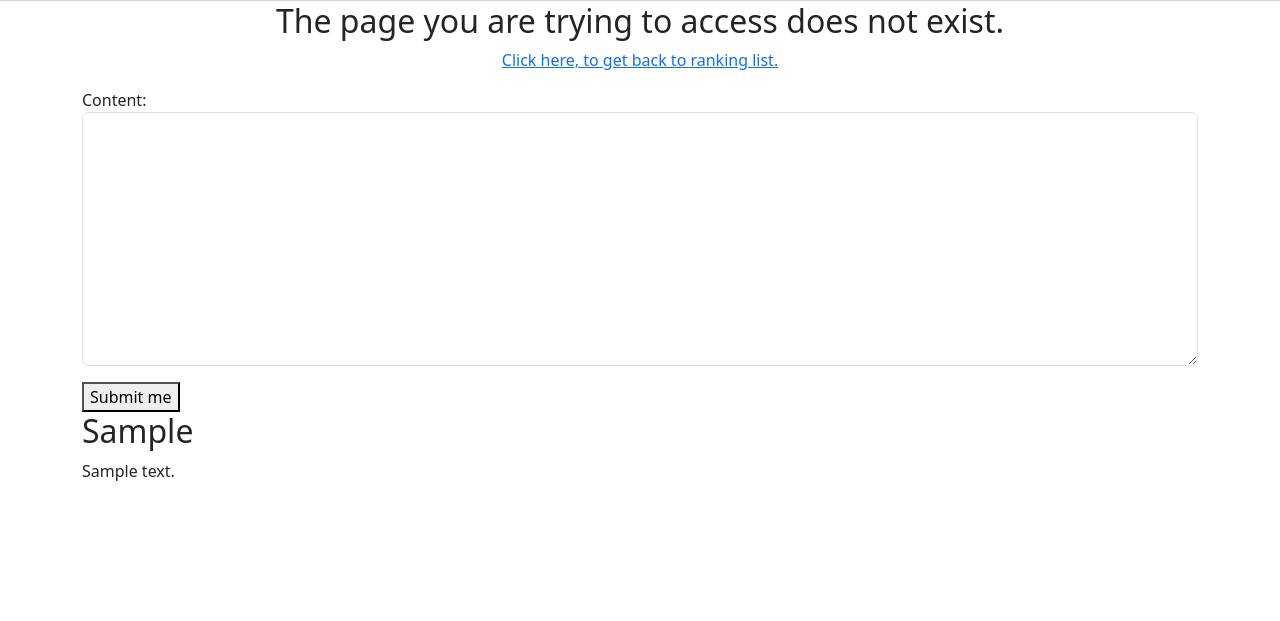
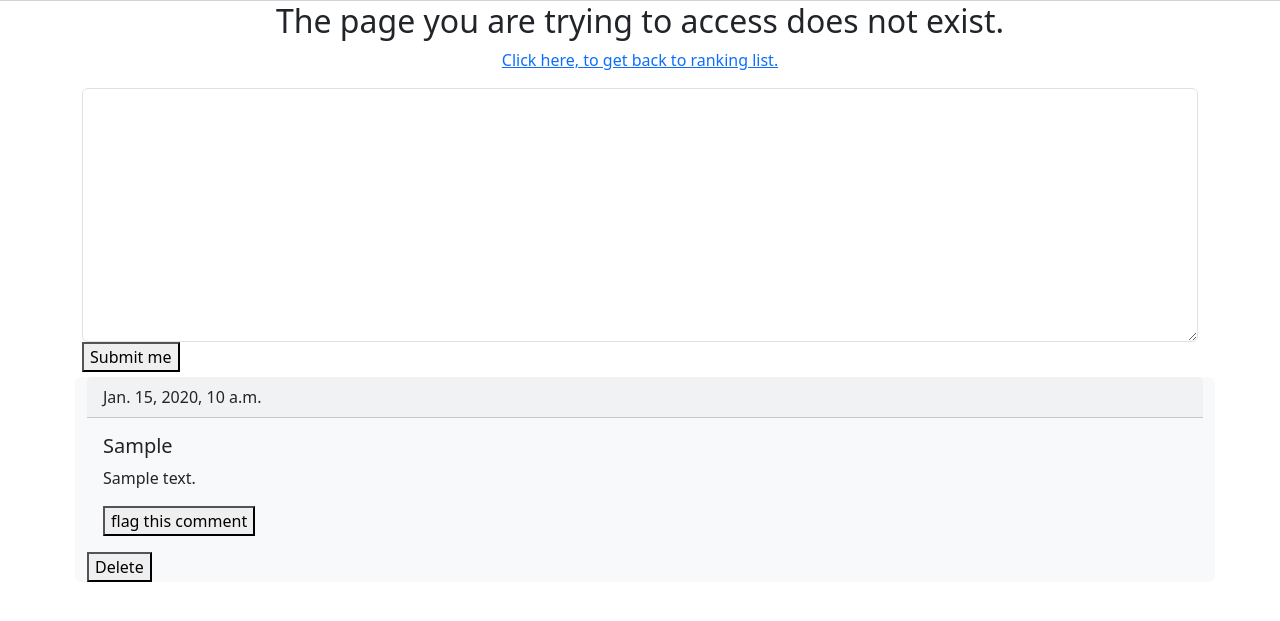
Before and after one commit to jensbrauer/rankYourSwordFighterResubmission, a Django app: a page that uses templates/character_page.html in a window 1280 px wide. Shown: the part 58-679 px from the top of the page. Run offline with Django 3.2, Linux system fonts and the light colour scheme; tables that the repository leaves empty hold one stand-in row (values such as "Sample post").

Commit message:
Add flag and delete btns to comments

```diff
--- a/ranking/models.py
+++ b/ranking/models.py
@@ -31,11 +31,14 @@ class Comment(models.Model):
     swordfighter = models.ForeignKey(Swordfighter, on_delete=models.CASCADE, related_name="comments")
     submitted_by = models.CharField(max_length=100)
     submitted_on_date = models.DateTimeField(auto_now_add=True)
-    reported = models.BooleanField(default=False)
     content = models.TextField()
+    flags = models.ManyToManyField(User, related_name='comment_flag', blank=True)
 
     class Meta:
-        ordering = ["submitted_on_date"]
+        ordering = ["-submitted_on_date"]
 
     def __str__(self):
         return f"{self.submitted_by} on {self.submitted_on_date} - {self.content}"
+
+    def count_flags(self):
+        return self.flags.count()
--- a/ranking/urls.py
+++ b/ranking/urls.py
@@ -7,5 +7,7 @@ urlpatterns = [
     path('upvote/<slug:slug>', views.SwordfighterUpvote.as_view(), name="swordfighter_upvote"),
     path('contribute', views.Contribute.as_view(), name='contribute'),
     path('delete/<slug>/', views.Delete_swordfighter.as_view(), name='delete'),
-    path('edit/<slug>/', views.edit_swordfighter.as_view(), name='edit')
+    path('edit/<slug>/', views.edit_swordfighter.as_view(), name='edit'),
+    path('flag/<id>', views.FlagComment.as_view(), name='flag_comment'),
+    path('delete_comment/<id>', views.DeleteComment.as_view(), name='delete_comment'),
 ]
--- a/ranking/views.py
+++ b/ranking/views.py
@@ -2,7 +2,7 @@ from django.shortcuts import render, get_object_or_404, reverse, redirect
 from django.views import generic, View
 from django.http import HttpResponseRedirect
 from django.db.models import Count
-from .models import Swordfighter, Comment
+from .models import Swordfighter, Comment, User
 from .forms import SwordfighterForm, CommentForm
 from django.db.models import Q
 
@@ -17,6 +17,11 @@ class SwordfighterDetail(View):
     def get(self, request, slug, *args, **kwargs):
         queryset = Swordfighter.objects
         swordfighter = get_object_or_404(queryset, slug=slug)
+        swordfighter_comments = Comment.objects.filter(swordfighter=swordfighter)
+        flagged_comments = []
+        for comment in swordfighter_comments:
+            if comment.flags.filter(id=self.request.user.id):
+                flagged_comments.append(comment.id)
 
         comments = Comment.objects.filter(swordfighter=swordfighter)
         return render(
@@ -25,7 +30,8 @@ class SwordfighterDetail(View):
             {
                 "swordfighter": swordfighter,
                 "comments": comments,
-                "comment_form": CommentForm()
+                "comment_form": CommentForm(),
+                "flagged_comments": flagged_comments,
             }
         )
 
@@ -138,6 +144,23 @@ class edit_swordfighter(View):
 
     def post(self, request, slug):
         swordfighter = Swordfighter.objects.get(slug=slug)
-        submit_form = SwordfighterForm(request.POST, instance=swordfighter)
+        submit_form = SwordfighterForm(request.POST, request.FILES, instance=swordfighter)
         submit_form.save()
         return redirect('contribute')
+
+class FlagComment(View):
+
+    def post(self, request, id, *args, **kwargs):
+        comment = Comment.objects.get(id=id)
+        if comment.flags.filter(id=request.user.id).exists():
+            comment.flags.remove(request.user)
+        else:
+            comment.flags.add(request.user)
+
+        return HttpResponseRedirect(request.META.get('HTTP_REFERER'))
+
+class DeleteComment(View):
+    def post(self, request, id):
+        instance = Comment.objects.get(id=id)
+        instance.delete()
+        return HttpResponseRedirect(request.META.get('HTTP_REFERER'))
--- a/static/css/style.css
+++ b/static/css/style.css
@@ -97,3 +97,8 @@
   background-color: yellow;
   width: 100%;
 }
+
+#comment {
+  background-color: aqua;
+  margin: 5px;
+}
--- a/templates/character_page.html
+++ b/templates/character_page.html
@@ -39,13 +39,33 @@
 <!-- Commentform here -->
 
 <form method="post">
-    {{ comment_form.as_p }}
+    {{ comment_form.content }}
     {% csrf_token %}
     <button type="submit">Submit me</button>
 </form>
 
 {% for comment in comments %}
-<h2>{{comment.submitted_by}}</h2>
-<p>{{comment.content}}</p>
+<div class="row">
+    <div class="card text-dark bg-light mb-3">
+        <div class="card-header">{{comment.submitted_on_date}}</div>
+        <div class="card-body">
+          <h5 class="card-title">{{comment.submitted_by}}</h5>
+          <p class="card-text">{{comment.content}}</p>
+        <form class="d-inline" action="{% url 'flag_comment' comment.id %}" method="POST">
+            {% csrf_token %}
+            {% if comment.id in flagged_comments %}
+            <button type="submit" name="comment_id" value="{{comment.id}}" class="btn-like">Flagged</button>
+            {% else %}
+            <button type="submit" name="comment_id" value="{{comment.id}}" class="btn-like">flag this comment</button>
+            {% endif %}
+        </form>
+        </div>
+        <form action="{% url 'delete_comment' comment.id %}" method="POST">
+            {% csrf_token %}
+            <button type="submit">Delete</button>
+        </form>
+    </div>
+</div>
 {% endfor %}
+
 {%endblock%}
```
Also changed, not shown: ranking/migrations/0006_auto_20230303_1820.py (added).
